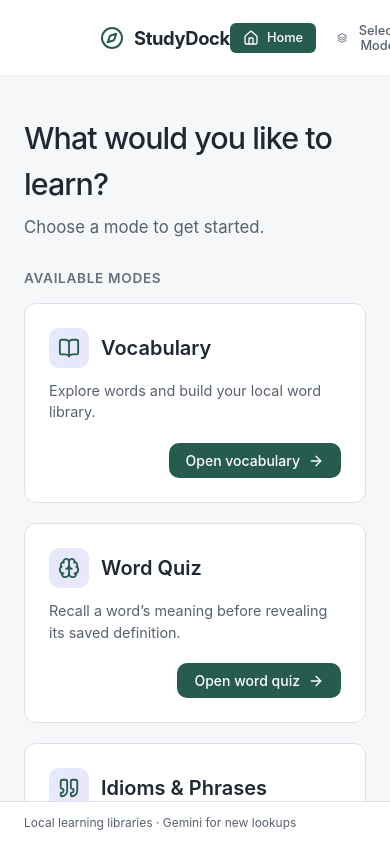
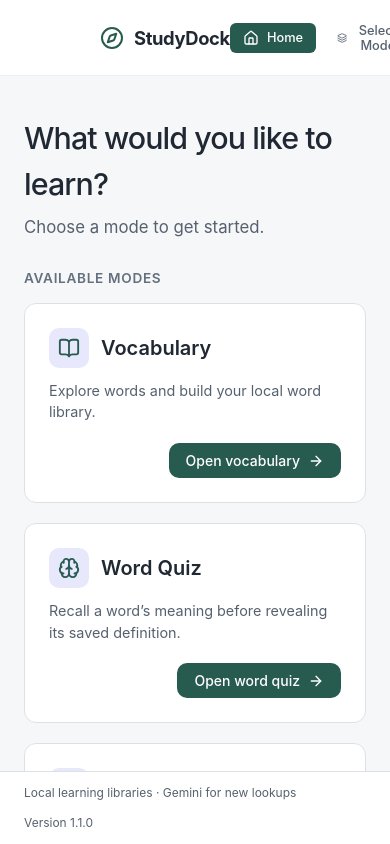
Before and after one commit to phillippree/studydock, a React (Vite) app: page / in a window 390 px wide. Built offline with nearby package versions, Linux system fonts and the light colour scheme.

Commit message:
fix: display current application version in shell footer
- Import and display the package version in `App.tsx` footer
- Update footer layout in `global.css` to align status text and version number
- Maintain responsive flex layout for window resizing

```diff
--- a/package.json
+++ b/package.json
@@ -1,6 +1,6 @@
 {
   "name": "studydock",
-  "version": "1.0.0",
+  "version": "1.1.0",
   "description": "StudyDock - Personal learning hub desktop application",
   "main": "dist/main/index.js",
   "scripts": {
--- a/src/renderer/shell/App.tsx
+++ b/src/renderer/shell/App.tsx
@@ -4,6 +4,7 @@ import { ModePicker } from './ModePicker';
 import { ErrorBoundary } from './ErrorBoundary';
 import { getModeComponent } from './modeRegistry';
 import { Compass } from 'lucide-react';
+import packageJson from '../../../package.json';
 
 export const App: React.FC = () => {
   const [currentModeId, setCurrentModeId] = useState<string | null>(null);
@@ -56,7 +57,10 @@ export const App: React.FC = () => {
           </ErrorBoundary>
         )}
       </main>
-      <footer className="app-footer">Local learning libraries · Gemini for new lookups</footer>
+      <footer className="app-footer">
+        <span>Local learning libraries · Gemini for new lookups</span>
+        <span>Version {packageJson.version}</span>
+      </footer>
     </div>
   );
 };
--- a/src/renderer/styles/global.css
+++ b/src/renderer/styles/global.css
@@ -374,7 +374,7 @@ html, body, #root {
 .brand-title { background: none; border: none; font-family: inherit; }
 .card { box-shadow: none; backdrop-filter: none; border-radius: 12px; }
 .badge { text-transform: none; letter-spacing: 0; font-weight: 500; }
-.app-footer { padding: 12px 24px; border-top: 1px solid var(--border-default); color: var(--text-secondary); font-size: 12px; background: var(--bg-secondary); }
+.app-footer { padding: 12px 24px; border-top: 1px solid var(--border-default); color: var(--text-secondary); font-size: 12px; background: var(--bg-secondary); display: flex; align-items: center; justify-content: space-between; gap: 12px; flex-wrap: wrap; }
 .input-text[type=password], .input-text[type=text] { padding-right: 42px; }
 @media (prefers-color-scheme: dark) {
  :root { --bg-primary:#16191e; --bg-secondary:#20242b; --bg-tertiary:#2a3039; --bg-elevated:#2a3039; --bg-card:#20242b; --bg-card-hover:#2a3039; --bg-input:#20242b; --border-subtle:#3a424d; --border-default:#3a424d; --text-primary:#edf0f4; --text-secondary:#b4bdc8; --text-muted:#b4bdc8; --text-dim:#a3adba; --accent-primary:#8ed4ba; --accent-primary-hover:#a3dfc9; --success-text:#8ed4ba; --info-text:#8ed4ba; --warning-text:#efd08b; --error-text:#ffa2a2; }
```
Also changed, not shown: 1 other file (tests, documents, lock files or other folders).
